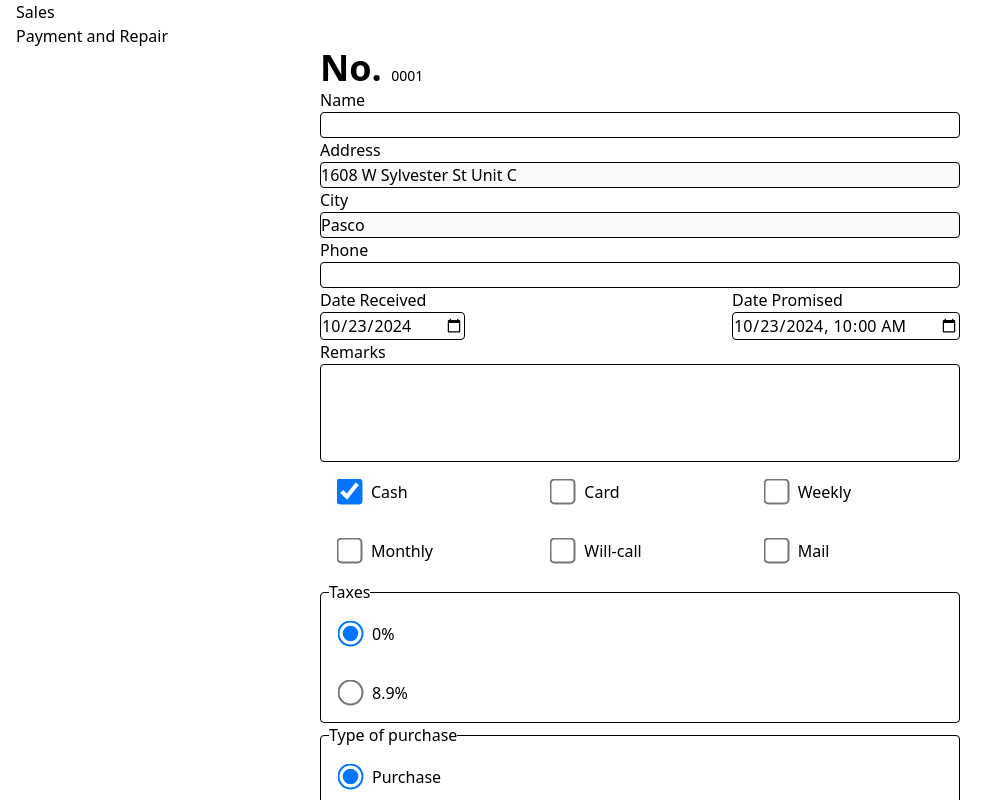
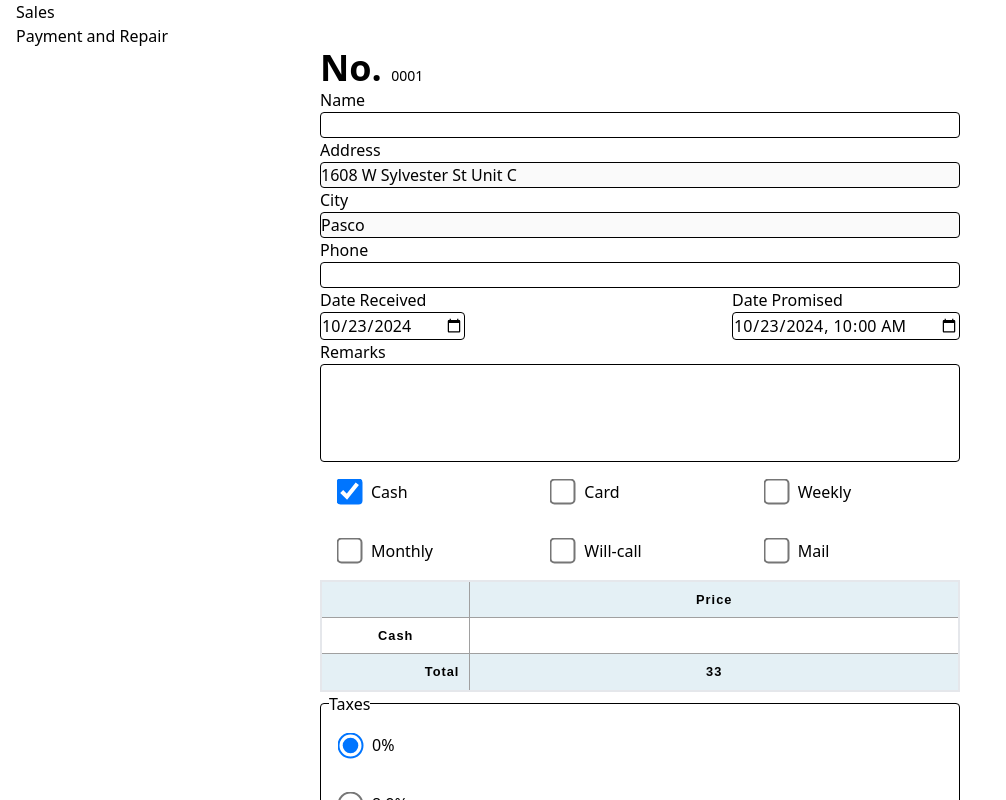
Before and after one commit to Joyeria-La-Perla/Receipts, a Next.js app: page /receipt/payment in a window 1280 px wide. Both pictures are taken after a click on the checkbox "Cash". Shown: the top 800 px of the page, without its empty margins (0-1006 px from the left). Built offline with nearby package versions, Linux system fonts and the light colour scheme.

Commit message:
00012 added charges table

```diff
--- a/next.config.mjs
+++ b/next.config.mjs
@@ -1,4 +1,6 @@
 /** @type {import('next').NextConfig} */
-const nextConfig = {};
+const nextConfig = {
+  poweredByHeader: false,
+};
 
 export default nextConfig;
--- a/src/app/receipt/payment/page.tsx
+++ b/src/app/receipt/payment/page.tsx
@@ -42,6 +42,18 @@ const Page = () => {
     deposit: "",
   });
 
+  const [tableData, setTableData] = useState<string[]>([]);
+
+  function addItem(selectedItem: string) {
+    setTableData((prevData) => [...prevData, selectedItem]);
+  }
+
+  function removeItem(selectedItem: string) {
+    setTableData((prevData) =>
+      prevData.filter((item) => item !== selectedItem),
+    );
+  }
+
   function handleChange(
     e: React.ChangeEvent<HTMLInputElement | HTMLTextAreaElement>,
   ) {
@@ -66,6 +78,15 @@ const Page = () => {
       ...prevData,
       [name]: checked,
     }));
+
+    // todo add the logic for table
+    console.log(name, checked);
+
+    if (checked) {
+      addItem(name);
+    } else {
+      removeItem(name);
+    }
   }
 
   function handlePurchaseType(e: React.ChangeEvent<HTMLInputElement>) {
@@ -193,6 +214,38 @@ const Page = () => {
       </div>
 
       {/*todo add charges ._.*/}
+      {/*todo tr will display when checking a checkbox above*/}
+      {/*todo total will get the text input and add it together*/}
+      <table className="small-receipt-form__table container">
+        <thead>
+          <tr>
+            <th scope="col"></th>
+            <th scope="col">Price</th>
+          </tr>
+        </thead>
+        <tbody>
+          {tableData.map((data) => (
+            <tr key={data}>
+              <th scope="row">
+                {data.charAt(0).toUpperCase() + data.slice(1)}
+              </th>
+              <td>
+                <input
+                  type="text"
+                  name={`${data}_input`}
+                  id={`${data}_input`}
+                />
+              </td>
+            </tr>
+          ))}
+        </tbody>
+        <tfoot>
+          <tr>
+            <th scope="row">Total</th>
+            <td>33</td>
+          </tr>
+        </tfoot>
+      </table>
 
       <fieldset className="border border-black">
         <legend>Taxes</legend>
--- a/src/app/scss/receipt/_payment.scss
+++ b/src/app/scss/receipt/_payment.scss
@@ -22,3 +22,45 @@
 legend {
   margin-left: 8px;
 }
+
+// todo customize table
+table {
+  border-collapse: collapse;
+  border: 2px solid rgb(140 140 140);
+  font-family: sans-serif;
+  font-size: 0.8rem;
+  letter-spacing: 1px;
+}
+
+caption {
+  caption-side: bottom;
+  padding: 10px;
+  font-weight: bold;
+}
+
+thead,
+tfoot {
+  background-color: rgb(228 240 245);
+}
+
+th,
+td {
+  border: 1px solid rgb(160 160 160);
+  padding: 8px 10px;
+}
+
+td:last-of-type {
+  text-align: center;
+}
+
+tbody > tr:nth-of-type(even) {
+  background-color: rgb(237 238 242);
+}
+
+tfoot th {
+  text-align: right;
+}
+
+tfoot td {
+  font-weight: bold;
+}
```
